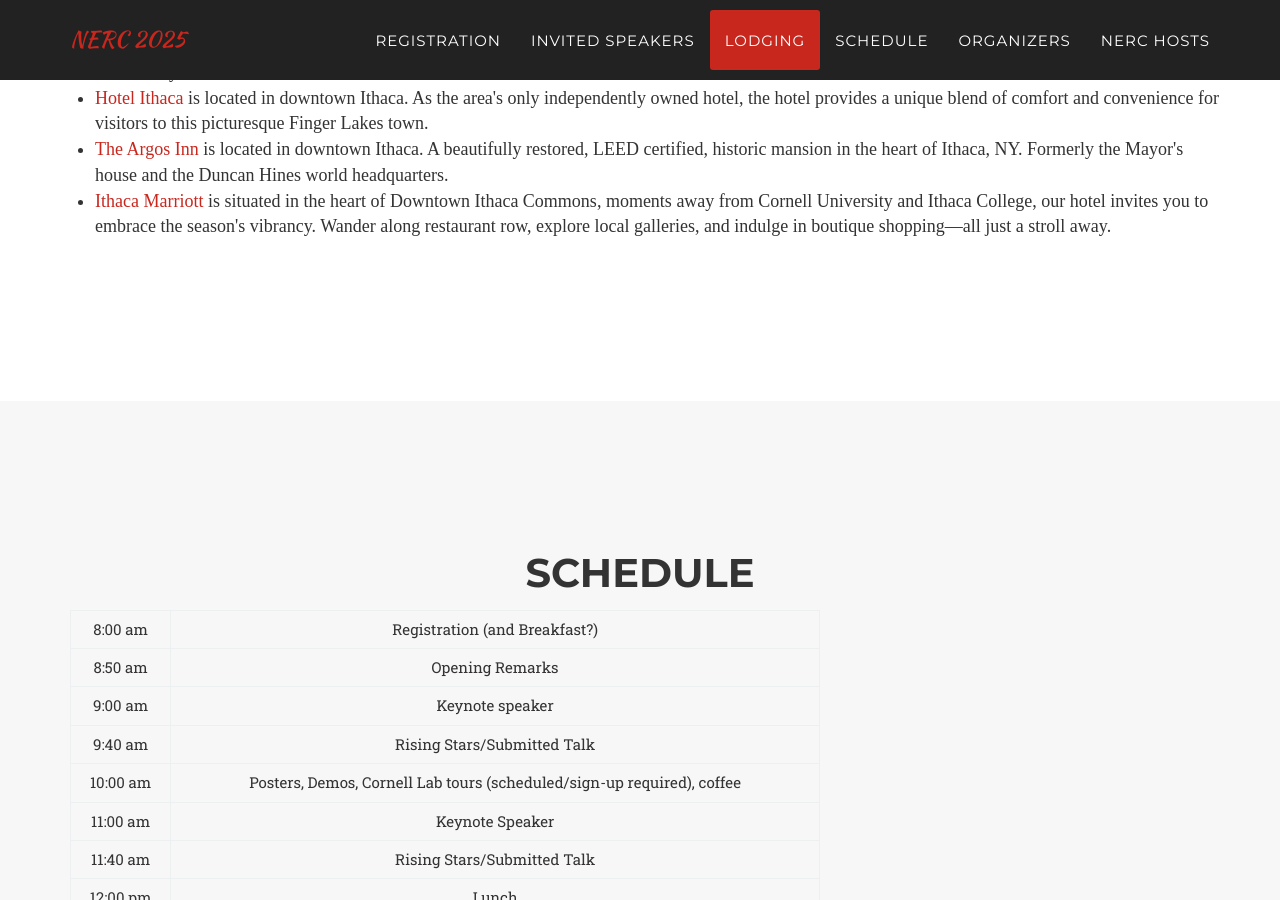
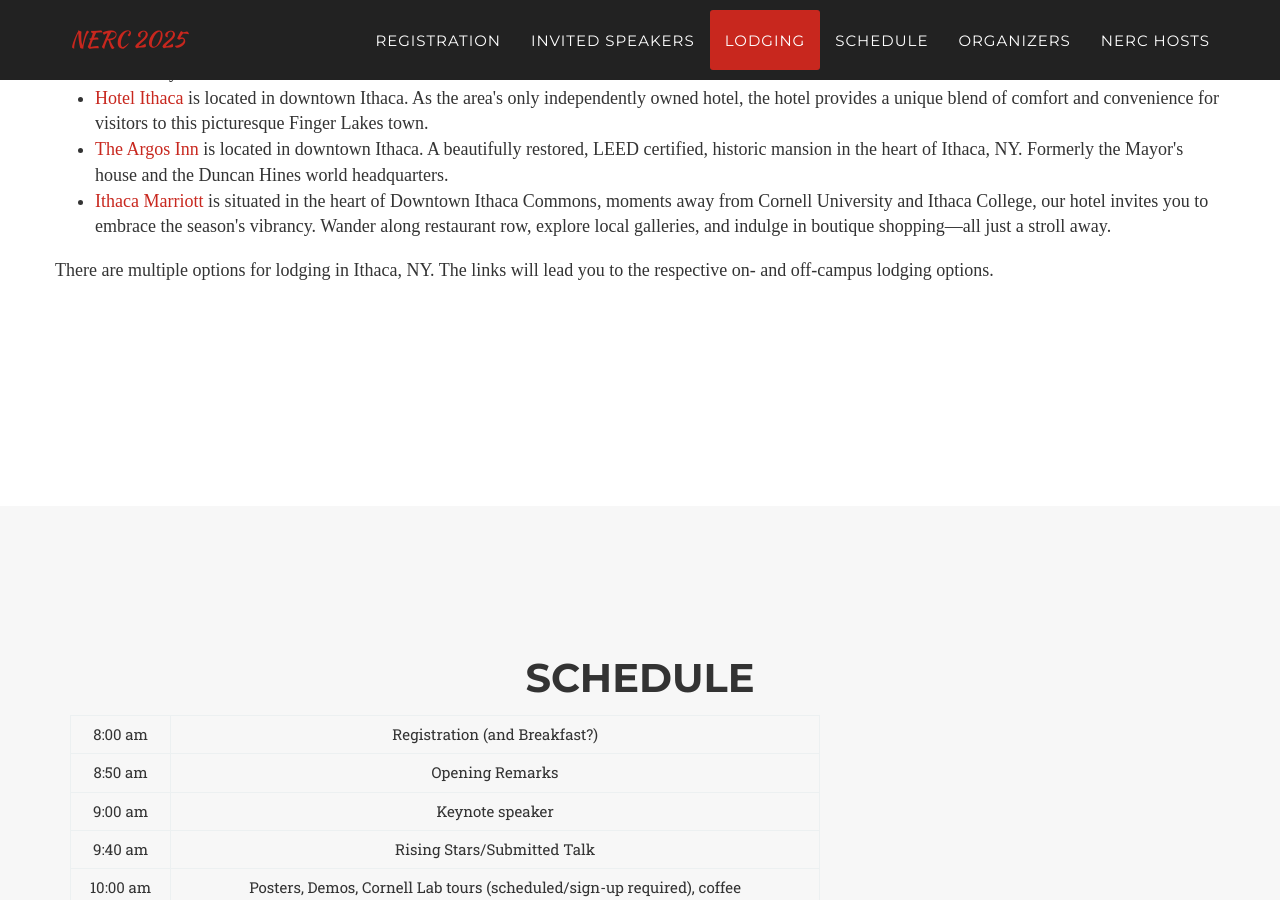
Before and after one commit to Cornell-Tech-AIRLab/cornell2025.nerc.io, a Jekyll site: the page built from index.html, in a window 1280 px wide and 900 px high, scrolled down 2848 px. Built offline with Jekyll 4.4.1, drawn with Linux system fonts in a browser that asks for light colours; some web fonts are replaced.

Commit message:
test airport

```diff
--- a/_includes/lodging.html
+++ b/_includes/lodging.html
@@ -14,6 +14,7 @@
                     <li><a href="https://www.argosinn.com/">The Argos Inn</a> is located in downtown Ithaca. A beautifully restored, LEED certified, historic mansion in the heart of Ithaca, NY. Formerly the Mayor's house and the Duncan Hines world headquarters.</li>
                     <li><a href="https://www.marriott.com/hotels/travel/ithmc-ithaca-marriott-downtown-on-the-commons/">Ithaca Marriott</a> is situated in the heart of Downtown Ithaca Commons, moments away from Cornell University and Ithaca College, our hotel invites you to embrace the season's vibrancy. Wander along restaurant row, explore local galleries, and indulge in boutique shopping—all just a stroll away.</li>
                 </ul>
+                <h3 class="section-subheading">There are multiple options for lodging in Ithaca, NY. The links will lead you to the respective on- and off-campus lodging options.</h3>
             </div>
         </div>
     </section>
```
